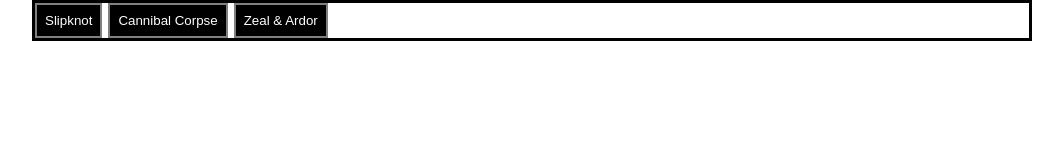
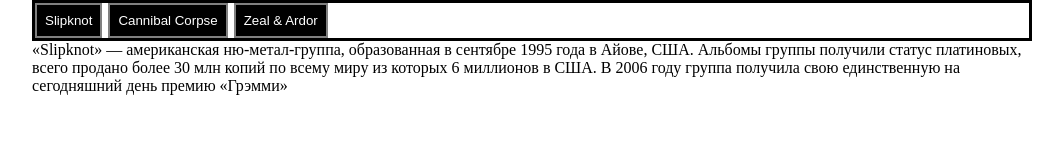
Before and after one commit to Gv1n4ich/Mini-apps, a plain HTML site: page tabs/index.html in a window 1280 px wide. Shown: the whole page, without its empty margins (108-1171 px from the left). Drawn offline with Linux system fonts and the light colour scheme.

Commit message:
Update style.css

```diff
--- a/tabs/style.css
+++ b/tabs/style.css
@@ -4,7 +4,7 @@
     box-sizing: border-box;
 }
 
-.active {
+.active.tabcontent {
     display: block;
 }
 
```
